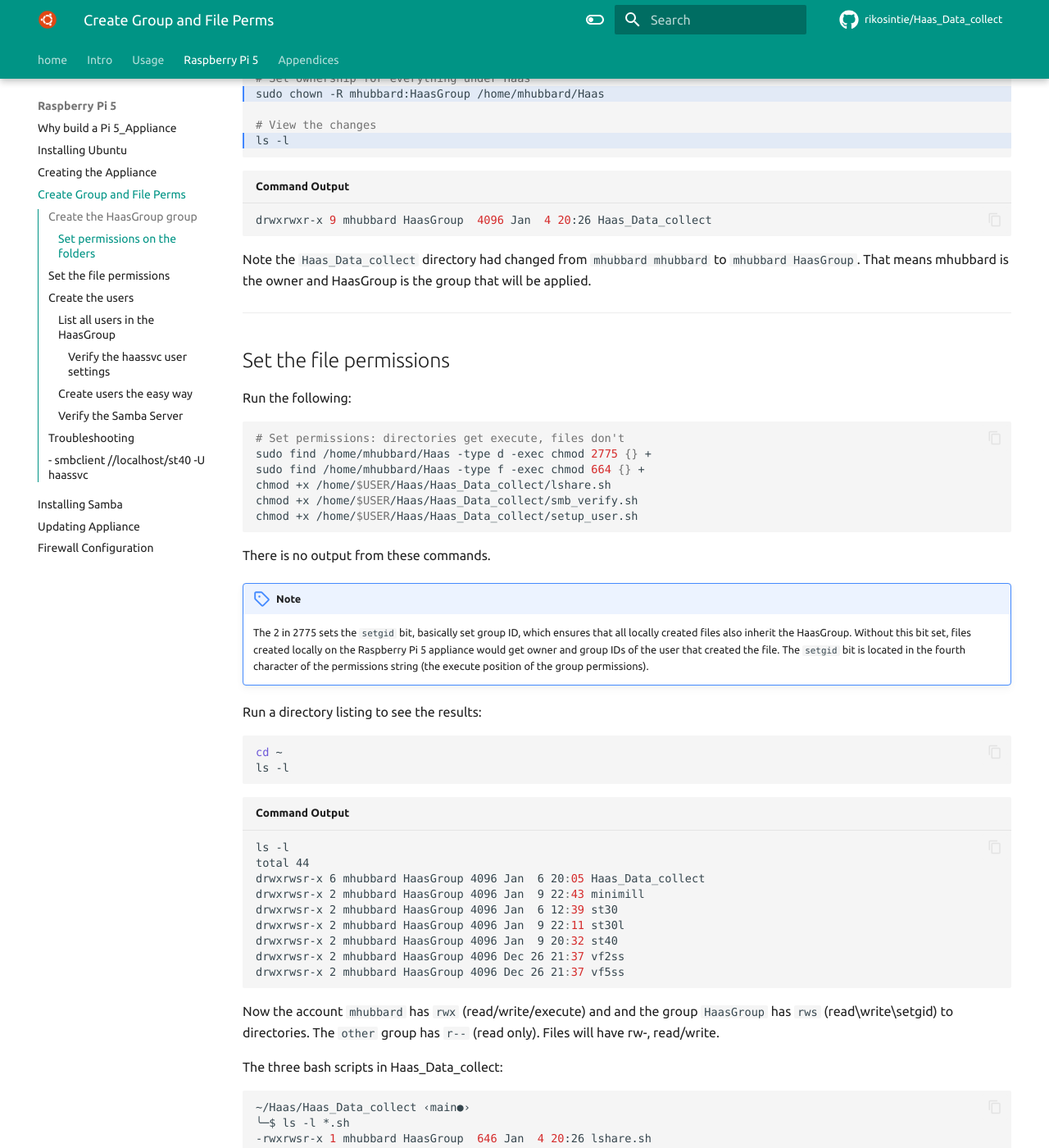
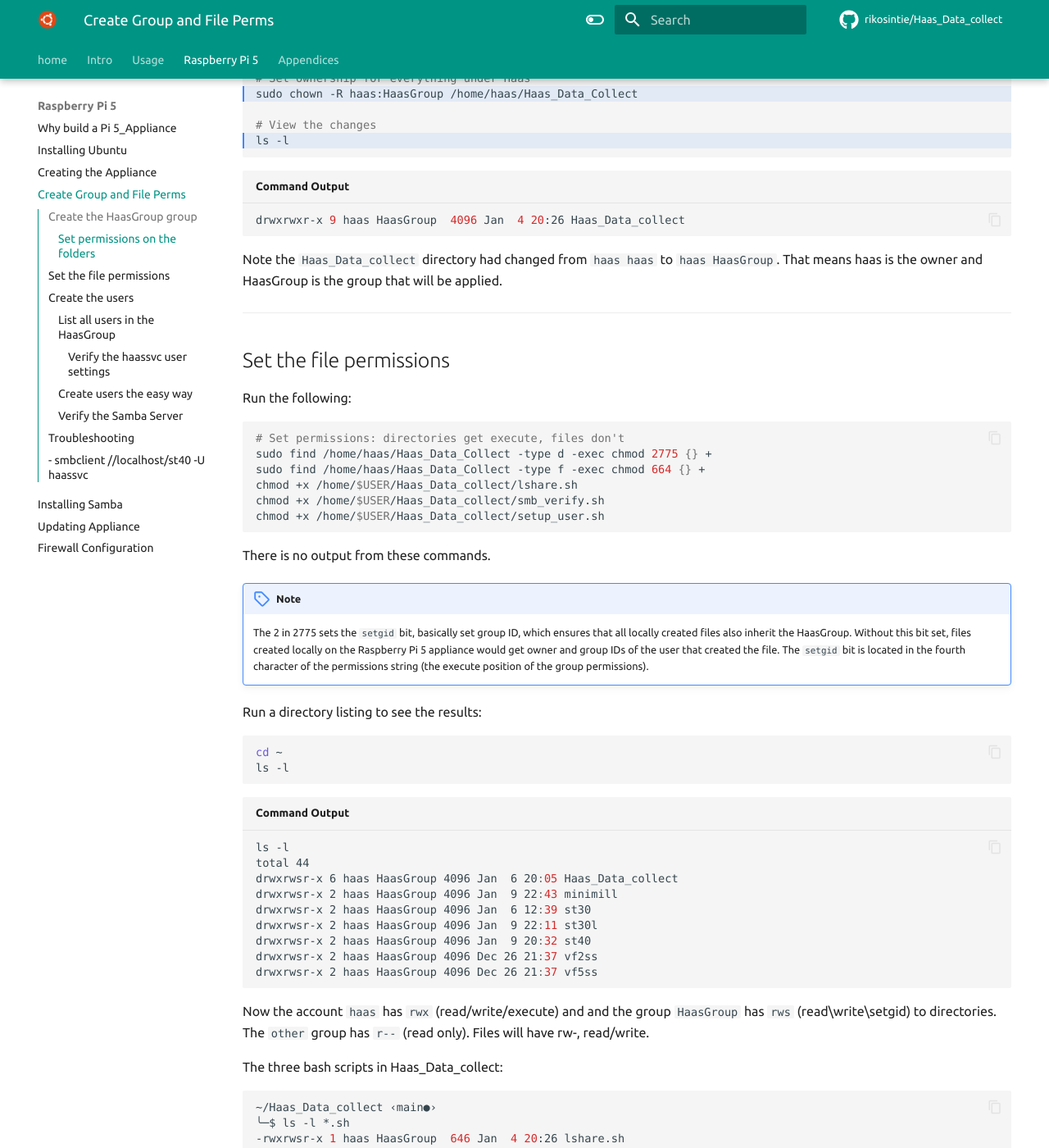
Before and after one commit to rikosintie/Haas_Data_collect, an MkDocs documentation site: the page built from docs/build_pi_5_appliance/create-groups.md, in a window 1280 px wide and 1400 px high, scrolled down 1728 px. Shown: the whole window at 82% size. Built offline with MkDocs 1.6.1 and Material for MkDocs 9.7.7, drawn with Linux system fonts in a browser that asks for light colours; some web fonts are replaced; comment, search, counter and statistics services are not loaded; some of the changed text lies outside the part shown.

Commit message:
Git Title: updated user to haas and path to /home/haas
lease enter the commit message for your changes. Lines starting

````diff
--- a/docs/build_pi_5_appliance/create-groups.md
+++ b/docs/build_pi_5_appliance/create-groups.md
@@ -30,30 +30,30 @@ ls -l
 ```
 
 ```bash title='Command Output'
-/home/mhubbard
-drw-rw-r-- 9 mhubbard mhubbard  4096 Jan  4 20:26 Haas_Data_collect
+/home/haas
+drw-rw-r-- 9 haas haas  4096 Jan  4 20:26 Haas_Data_collect
 ```
 
-We can see the `Haas_Data_collect` folder, so we are in the correct location. Note that the `Haas_Data_collect` directory has `mhubbard mhubbard` listed. We need to change that to `mhubbard HaasGroup`
+We can see the `Haas_Data_collect` folder, so we are in the correct location. Note that the `Haas_Data_collect` directory has `haas haas` listed. We need to change that to `haas HaasGroup`
 
 Now run:
 
 ```bash hl_lines='2 5 8'
-# Allow traversal into /home/mhubbard (needed to reach Haas subdirectory)
-sudo chmod 774 /home/mhubbard
+# Allow traversal into /home/haas (needed to reach Haas subdirectory)
+sudo chmod 774 /home/haas
 
 # Set ownership for everything under Haas
-sudo chown -R mhubbard:HaasGroup /home/mhubbard/Haas
+sudo chown -R haas:HaasGroup /home/haas/Haas_Data_Collect
 
 # View the changes
 ls -l
 ```
 
 ```bash title='Command Output'
-drwxrwxr-x 9 mhubbard HaasGroup  4096 Jan  4 20:26 Haas_Data_collect
+drwxrwxr-x 9 haas HaasGroup  4096 Jan  4 20:26 Haas_Data_collect
 ```
 
-Note the `Haas_Data_collect` directory had changed from `mhubbard mhubbard` to `mhubbard HaasGroup`. That means mhubbard is the owner and HaasGroup is the group that will be applied.
+Note the `Haas_Data_collect` directory had changed from `haas haas` to `haas HaasGroup`. That means haas is the owner and HaasGroup is the group that will be applied.
 
 ----------------------------------------------------------------
 
@@ -63,11 +63,11 @@ Run the following:
 
 ```bash
 # Set permissions: directories get execute, files don't
-sudo find /home/mhubbard/Haas -type d -exec chmod 2775 {} +
-sudo find /home/mhubbard/Haas -type f -exec chmod 664 {} +
-chmod +x /home/$USER/Haas/Haas_Data_collect/lshare.sh
-chmod +x /home/$USER/Haas/Haas_Data_collect/smb_verify.sh
-chmod +x /home/$USER/Haas/Haas_Data_collect/setup_user.sh
+sudo find /home/haas/Haas_Data_Collect -type d -exec chmod 2775 {} +
+sudo find /home/haas/Haas_Data_Collect -type f -exec chmod 664 {} +
+chmod +x /home/$USER/Haas_Data_collect/lshare.sh
+chmod +x /home/$USER/Haas_Data_collect/smb_verify.sh
+chmod +x /home/$USER/Haas_Data_collect/setup_user.sh
 ```
 
 There is no output from these commands.
@@ -85,26 +85,25 @@ ls -l
 ```unixconfig title='Command Output'
 ls -l
 total 44
-drwxrwsr-x 6 mhubbard HaasGroup 4096 Jan  6 20:05 Haas_Data_collect
-drwxrwsr-x 2 mhubbard HaasGroup 4096 Jan  9 22:43 minimill
-drwxrwsr-x 2 mhubbard HaasGroup 4096 Jan  6 12:39 st30
-drwxrwsr-x 2 mhubbard HaasGroup 4096 Jan  9 22:11 st30l
-drwxrwsr-x 2 mhubbard HaasGroup 4096 Jan  9 20:32 st40
-drwxrwsr-x 2 mhubbard HaasGroup 4096 Dec 26 21:37 vf2ss
-drwxrwsr-x 2 mhubbard HaasGroup 4096 Dec 26 21:37 vf5ss
+drwxrwsr-x 6 haas HaasGroup 4096 Jan  6 20:05 Haas_Data_collect
+drwxrwsr-x 2 haas HaasGroup 4096 Jan  9 22:43 minimill
+drwxrwsr-x 2 haas HaasGroup 4096 Jan  6 12:39 st30
+drwxrwsr-x 2 haas HaasGroup 4096 Jan  9 22:11 st30l
+drwxrwsr-x 2 haas HaasGroup 4096 Jan  9 20:32 st40
+drwxrwsr-x 2 haas HaasGroup 4096 Dec 26 21:37 vf2ss
+drwxrwsr-x 2 haas HaasGroup 4096 Dec 26 21:37 vf5ss
 ```
 
-Now the account `mhubbard` has `rwx` (read/write/execute) and and the group `HaasGroup` has `rws` (read\write\setgid) to directories. The `other` group has `r--` (read only). Files will have rw-, read/write.
+Now the account `haas` has `rwx` (read/write/execute) and and the group `HaasGroup` has `rws` (read\write\setgid) to directories. The `other` group has `r--` (read only). Files will have rw-, read/write.
 
 The three bash scripts in Haas_Data_collect:
 
 ```bash
-~/Haas/Haas_Data_collect ‹main●›
+~/Haas_Data_collect ‹main●›
 ╰─$ ls -l *.sh
--rwxrwsr-x 1 mhubbard HaasGroup  646 Jan  4 20:26 lshare.sh
--rwxrwsr-x 1 mhubbard mhubbard  2441 Jan  6 12:38 setup_user.sh
--rwxrwsr-x 1 mhubbard HaasGroup 2620 Dec 26 23:01 smb_verify.sh
-
+-rwxrwsr-x 1 haas HaasGroup  646 Jan  4 20:26 lshare.sh
+-rwxrwsr-x 1 haas haas  2441 Jan  6 12:38 setup_user.sh
+-rwxrwsr-x 1 haas HaasGroup 2620 Dec 26 23:01 smb_verify.sh
 ```
 
 Have eXecute so that you can run them.
@@ -188,7 +187,7 @@ cat /etc/group | grep Haas
 ```
 
 ```bash title='Command Output'
-HaasGroup:x:1002:haassvc,mhubbard
+HaasGroup:x:1002:haassvc,haas
 ```
 
 ----------------------------------------------------------------
@@ -210,7 +209,7 @@ uid=1001(haassvc) gid=1001(haassvc) groups=1001(haassvc),1002(HaasGroup)
 It's fairly simple to create a user but it's a lot of individual commands which leaves room for errors. There is bash script to do the heavy lifting included in the repository. It gets installed when you clone the repository. To use it, first run the following command:
 
 ```bash linenums='1' hl_lines='1'
-cd /home/mhubbard/Haas/Haas_Data_collect
+cd /home/haas/Haas_Data_Collect
 chmod +x setup_user.sh
 ```
 
@@ -234,7 +233,7 @@ Here is the output of the script for the rgoodwin user:
 ----------------------------------------------------------------
 
 ```bash linenums='1' hl_lines='1'
-[sudo] password for mhubbard:
+[sudo] password for haas:
 Attempting to create and configure user: rgoodwin
 System user rgoodwin created.
 New password:
@@ -365,7 +364,7 @@ If you don't want to add the function to your .bashrc file you can use the `lsha
 chmod +x lshare.sh
 ```
 
-Then run the script from the `/home/mhubbard/Haas/Haas_Data_collect` direcory using:
+Then run the script from the `/home/Haas_Data_collect` directory using:
 
 ```bash linenums='1' hl_lines='1'
 ./lshare.sh
@@ -377,20 +376,20 @@ Here is the output of the function:
 
 ```bash
 smb-shares
-Haas         /home/mhubbard/Haas
-ST40         /home/mhubbard/Haas/st40
-minimill     /home/mhubbard/Haas/minimill
-VF2SS        /home/mhubbard/Haas/vf2ss
-VF5SS        /home/mhubbard/Haas/vf5ss
-ST30         /home/mhubbard/Haas/st30
-ST30L        /home/mhubbard/Haas/st30l
+Haas         /home/haas/Haas
+ST40         /home/haas/Haas/st40
+minimill     /home/haas/Haas/minimill
+VF2SS        /home/haas/Haas/vf2ss
+VF5SS        /home/haas/Haas/vf5ss
+ST30         /home/haas/Haas/st30
+ST30L        /home/haas/Haas/st30l
 ```
 
 ----------------------------------------------------------------
 
 ## Troubleshooting
 
-```bash title='Review the Jounal for user haassvc' hl_lines='1'
+```bash title='Review the Journal for user haassvc' hl_lines='1'
 id haassvc
 sudo journalctl -u smbd.service -n 50 --no-pager
 ```
@@ -404,7 +403,7 @@ Jan 05 11:05:55 ubuntu-server smbd[96113]: pam_unix(samba:session): session open
 -
 
 testparm -s
-smbclient -L //192.168.10.223 -U mhubbard
+smbclient -L //192.168.10.223 -U haas
 
 List only shares:
 
````
